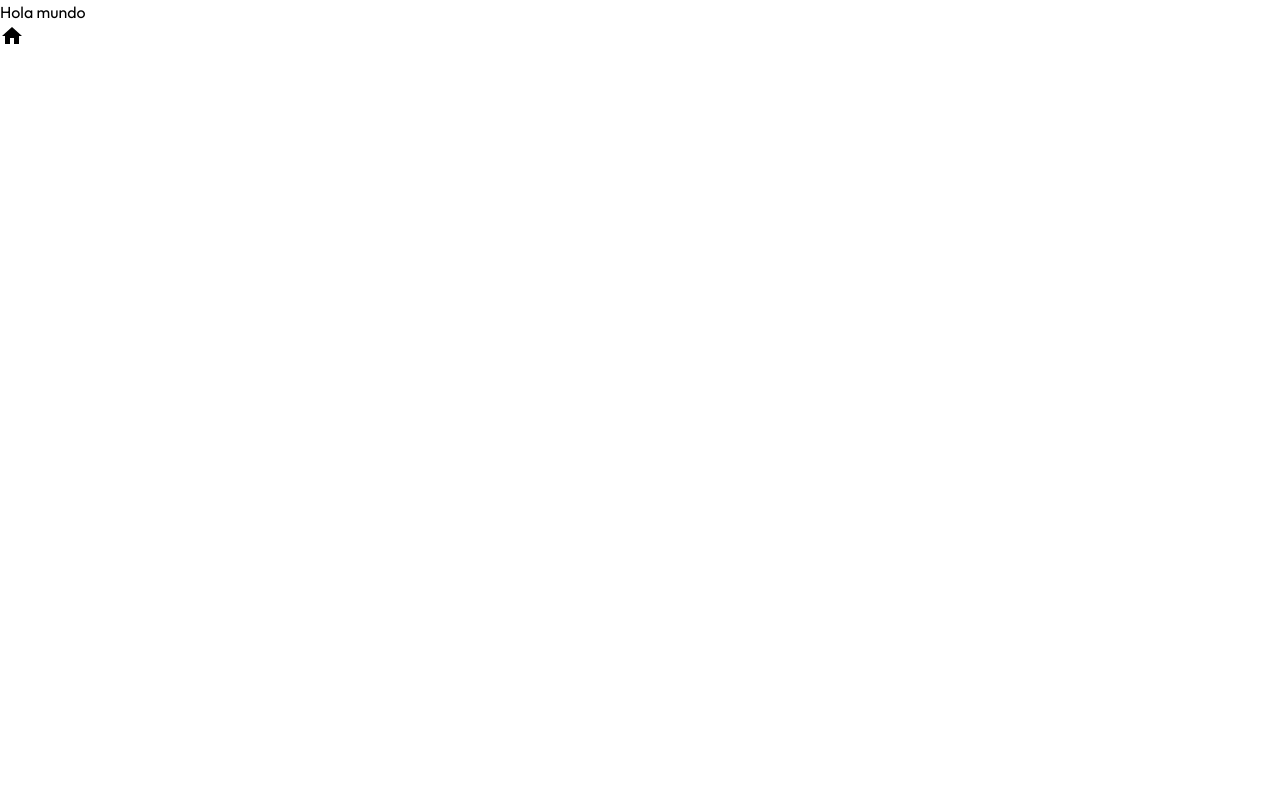
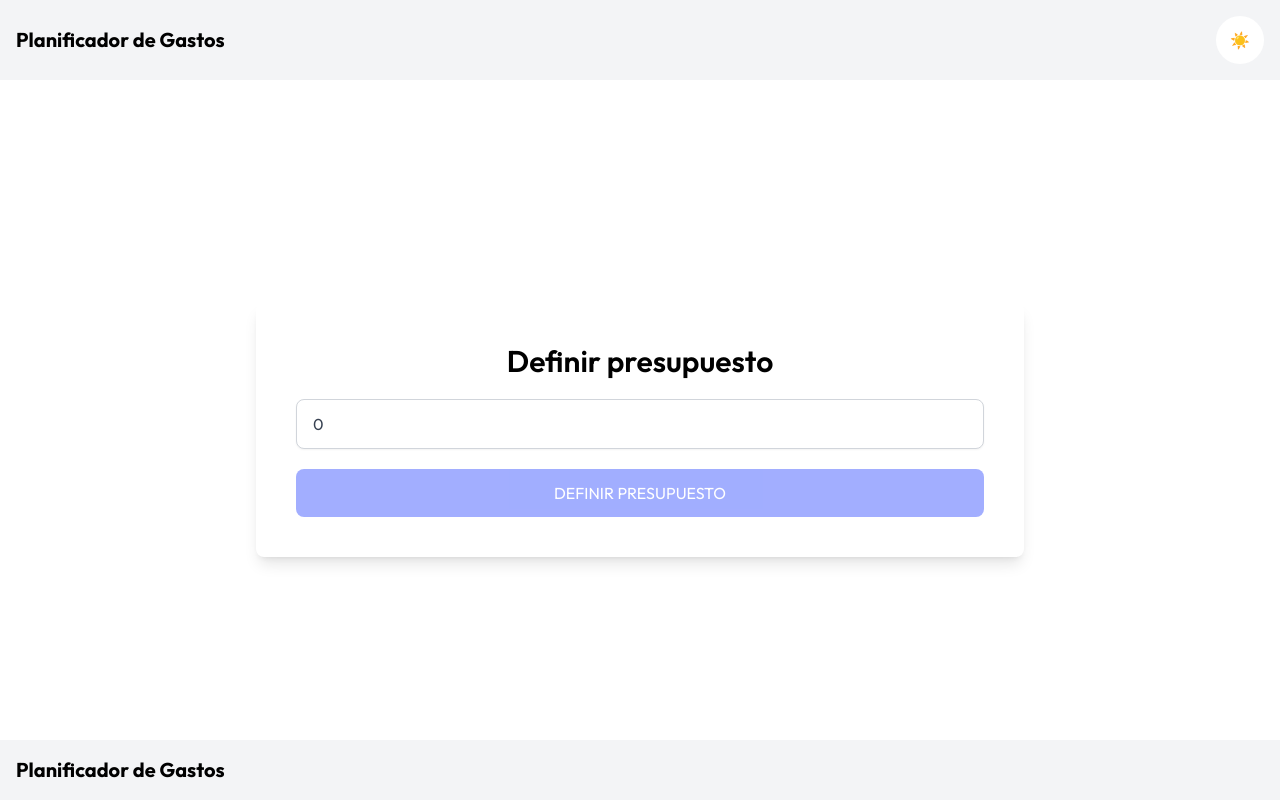
Before and after one commit to danielcontt987/control-gastos, a React (Vite) app: page / in a window 1280 px wide. Built offline with nearby package versions, Linux system fonts and the light colour scheme.

Commit message:
Dark mode and light mode using tailwindcss

```diff
--- a/src/App.tsx
+++ b/src/App.tsx
@@ -1,15 +1,26 @@
-import { mdiHome } from "@mdi/js"
-import Icon from "@mdi/react"
+import BubgetForm from "./components/BubgetForm";
+import ThemeProvider from "./components/theme/ThemeProvider";
 
+export default function App() {
+  return (
+    <div className="min-h-screen flex flex-col bg-white dark:bg-gray-900 text-black dark:text-white">
+      {/* Contenedor del encabezado */}
+      <header className="w-full flex items-center justify-between p-4 pb-4 pt-4 bg-gray-100 dark:bg-gray-800">
+        <h1 className="text-xl font-bold">Planificador de Gastos</h1>
+        <ThemeProvider /> {/* Botón de alternancia */}
+      </header>
 
-function App() {
+      {/* Contenido principal */}
+      <main className="flex-grow flex flex-col items-center justify-center text-center p-6">
+        <div className="max-w-3xl mx-auto w-full bg-white shadow-lg rounded-lg mt-10 p-10 dark:bg-gray-800">
+          <BubgetForm />
+        </div>
+      </main>
 
-  return (
-    <>
-      <h1>Hola mundo</h1>
-      <Icon path={mdiHome} size={1} />
-    </>
-  )
+      {/* Footer */}
+      <footer className="w-full flex items-center justify-between p-4 pb-4 pt-4 bg-gray-100 dark:bg-gray-800">
+        <h1 className="text-xl font-bold">Planificador de Gastos</h1>
+      </footer>
+    </div>
+  );
 }
-
-export default App
--- /dev/null
+++ b/src/components/BubgetForm.tsx
@@ -0,0 +1,40 @@
+import {useMemo, useState } from "react";
+
+export default function BudgetForm() {
+    const [budget, setBudget] = useState(0);
+    const handleChange = (e :  React.ChangeEvent<HTMLInputElement>) => {
+        setBudget(e.target.valueAsNumber)
+    }
+    const isValid = useMemo(() => {
+        return isNaN(budget) || budget <= 5
+    }, [budget])
+    return (
+        <>
+            <form className="space-y-5">
+                <div className="flex flex-col space-y-5">
+                    <label htmlFor="budget" className="text-3xl font-semibold text-center">
+                        Definir presupuesto
+                    </label>
+
+                    <div className="relative w-full">
+                        <input type="number" id="budget" placeholder="Define el presupuesto"
+                            className="appearance-none w-full
+                            px-4 py-3 border border-gray-300
+                            rounded-lg shadow-sm text-gray-700
+                            dark:bg-slate-700
+                            dark:text-white
+                            focus:outline-none"
+                            value={budget}
+                            onChange={handleChange}
+                        />
+                    </div>
+                </div>
+                <input type="submit" value='Definir presupuesto'
+                    disabled={isValid}
+                    className="w-full rounded-lg py-3 bg-custom-blue text-white
+                    font-normal uppercase hover:bg-blue-900 disabled:opacity-50 disabled:cursor-not-allowed"
+                />
+            </form>
+        </>
+    );
+}
--- /dev/null
+++ b/src/components/theme/ThemeProvider.tsx
@@ -0,0 +1,25 @@
+import { useEffect, useState } from "react";
+
+export default function ThemeProvider() {
+  const [darkMode, setDarkMode] = useState<boolean>(localStorage.getItem("theme") === "dark");
+
+  useEffect(() => {
+    if (darkMode) {
+      document.documentElement.classList.add("dark");
+      localStorage.setItem("theme", "dark");
+    } else {
+      document.documentElement.classList.remove("dark");
+      localStorage.setItem("theme", "light");
+    }
+  }, [darkMode]);
+
+  return (
+    <button
+      aria-label="Toggle dark mode"
+      className="flex items-center justify-center w-12 h-12 rounded-full bg-white dark:bg-gray-800 text-black dark:text-white "
+      onClick={() => setDarkMode(!darkMode)}
+    >
+      {darkMode ? "🌙" : "☀️"}
+    </button>
+  );
+}
--- a/tailwind.config.js
+++ b/tailwind.config.js
@@ -1,8 +1,13 @@
 /** @type {import('tailwindcss').Config} */
 export default {
+  darkMode: "class",
   content: ["./src/**/*.{js,jsx,ts,tsx}"],
   theme: {
-    extend: {},
+    extend: {
+       colors: {
+         'custom-blue': '#465fff',
+       }
+    },
   },
   plugins: [],
 }
```
